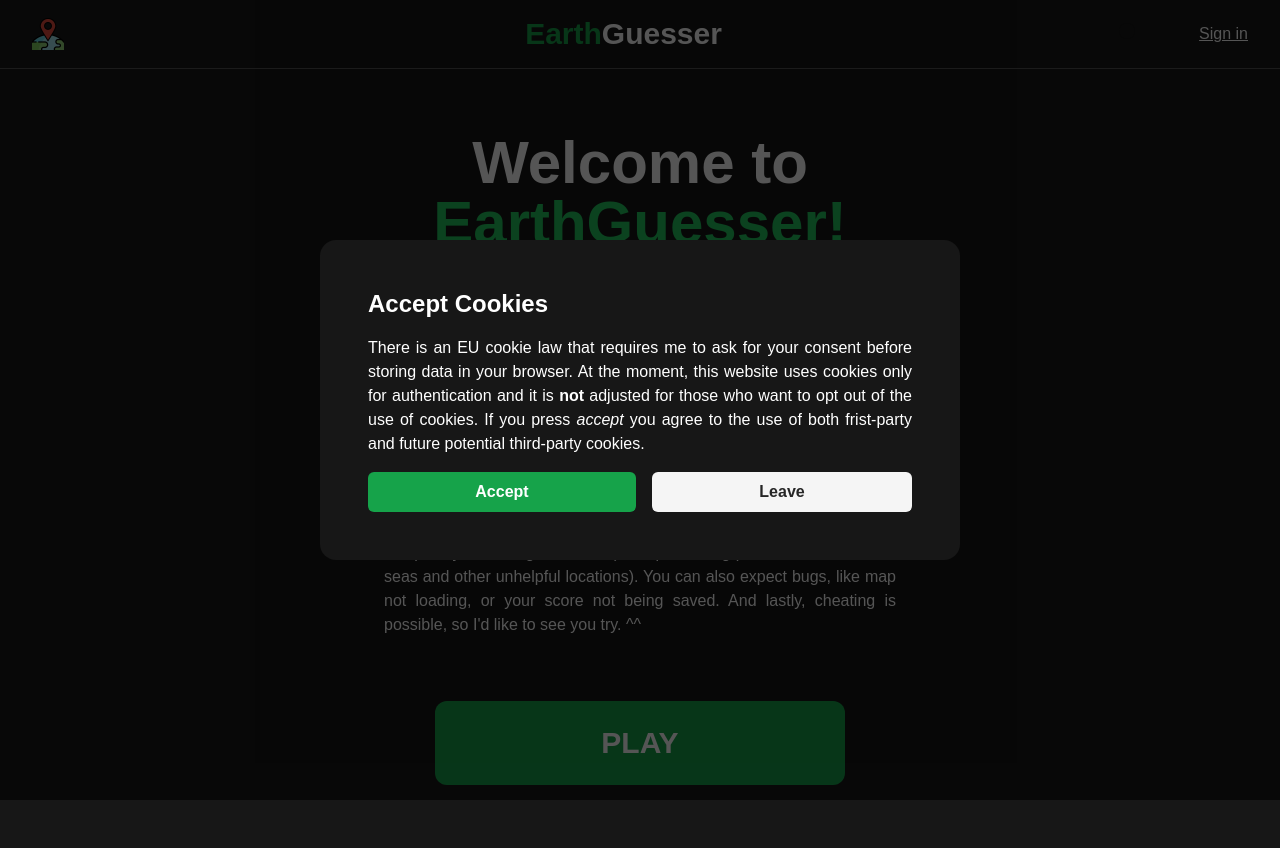
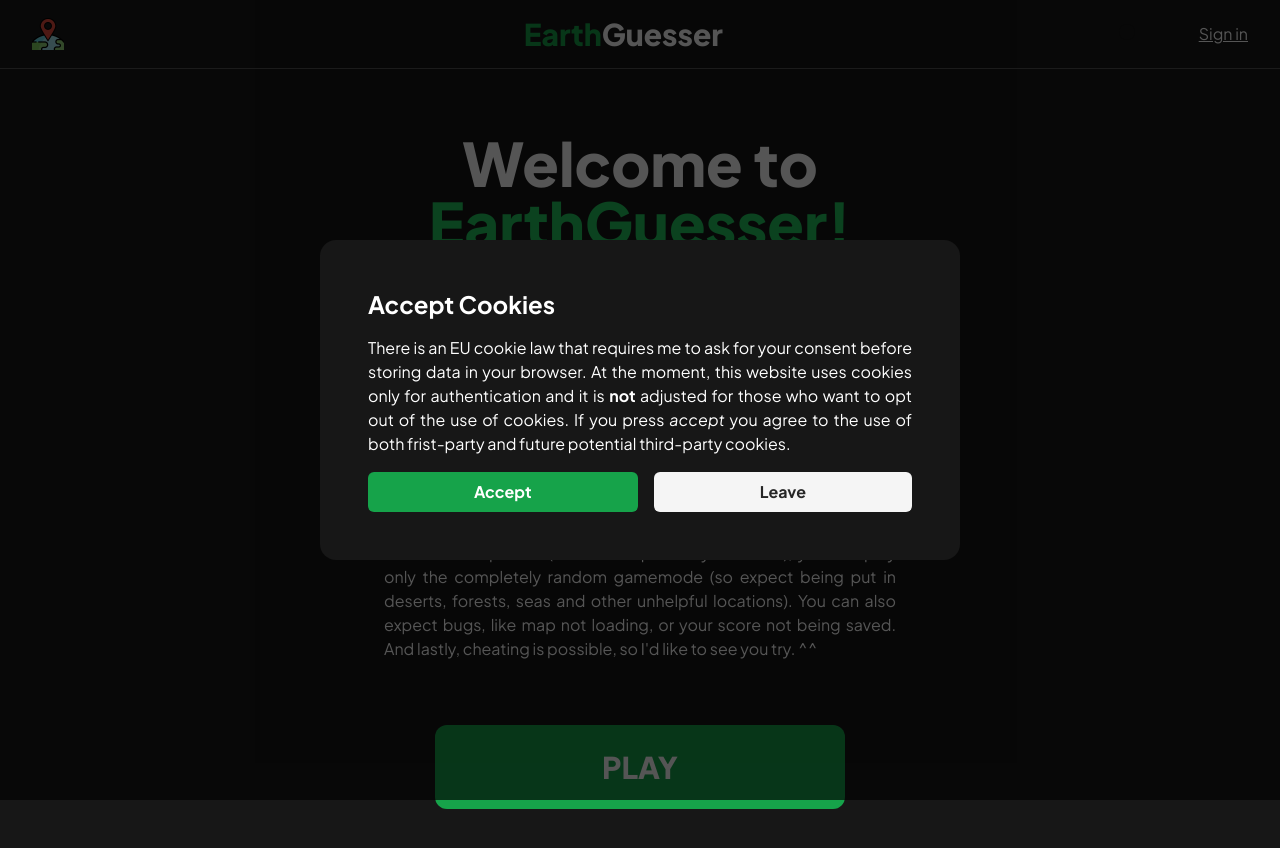
Before and after one commit to afatduck/city-guesser, a Next.js app: page / in a window 1280 px wide. Shown: the top 848 px of the page. Built offline with nearby package versions, Linux system fonts and the light colour scheme; no server answers; some icons are missing.

Commit message:
Font optimization.

```diff
--- a/pages/_app.tsx
+++ b/pages/_app.tsx
@@ -16,6 +16,9 @@
       <link rel="icon" type="image/png" sizes="32x32" href="/favicon-32x32.png"/>
       <link rel="icon" type="image/png" sizes="16x16" href="/favicon-16x16.png"/>
       <link rel="manifest" href="/site.webmanifest"/>
+      <link rel="preconnect" href="https://fonts.googleapis.com"/>
+      <link rel="preconnect" href="https://fonts.gstatic.com" crossOrigin="" />
+      <link href="https://fonts.googleapis.com/css2?family=Plus+Jakarta+Sans:ital,wght@0,200;0,400;0,700;0,800;1,200;1,400&display=swap" rel="stylesheet"/>
       <meta name="description" content="A total rip-off of GeoGuesser. More precisely, a free, shit version of it." />
       <meta name="keywords" content="GeoGuesser Free, EarthGuesser" />
     </Head>
--- a/styles/globals.css
+++ b/styles/globals.css
@@ -6,7 +6,9 @@
 @import "./imports/tags.css";
 @import "./imports/classes.css";
 
-@import url('https://fonts.googleapis.com/css2?family=Plus+Jakarta+Sans:ital,wght@0,200;0,300;0,400;0,500;0,600;0,700;0,800;1,200;1,300;1,400;1,500;1,600;1,700;1,800&display=swap');
+:root {
+    font-family: 'Plus Jakarta Sans', sans-serif;
+}
 
 #__next {
     @apply h-full flex flex-col;
```
